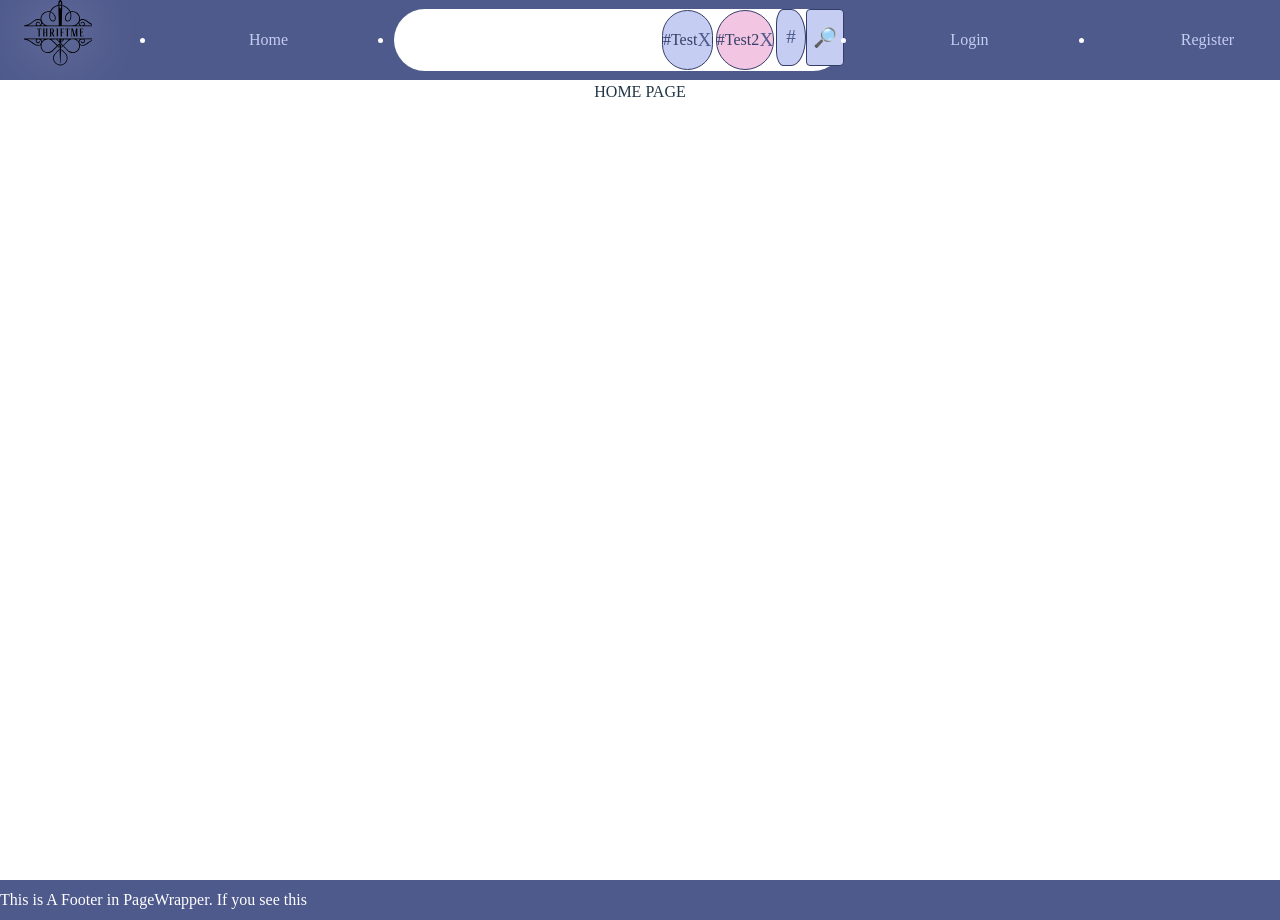
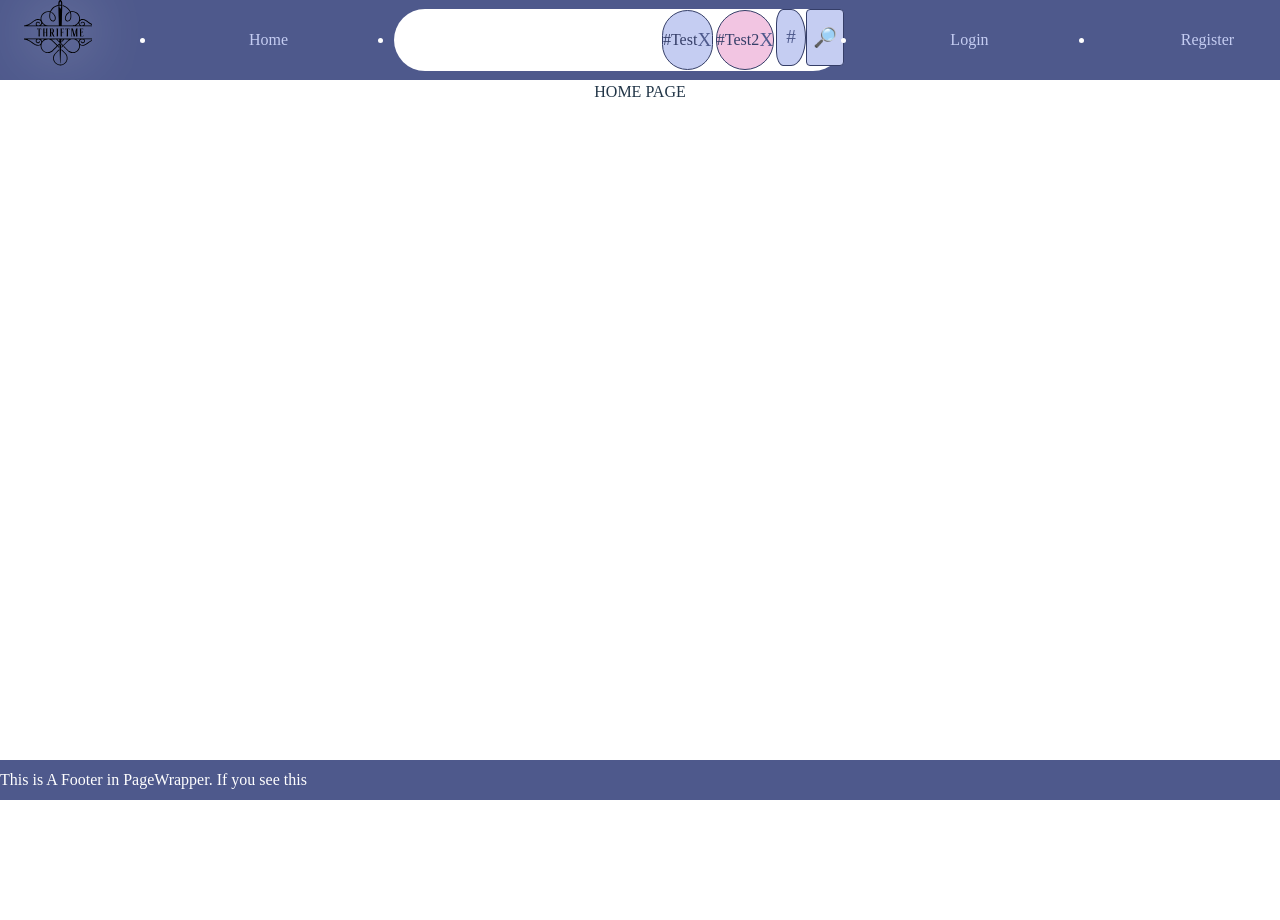
Before and after one commit to AlexcellentArt/ThriftMe, a React (Vite) app: page /home in a window 1280 px wide. Shown: the top 920 px of the page. After the commit the page ends 800 px from the top, so only its background shows below. Built offline with nearby package versions, Linux system fonts and the light colour scheme.

Commit message:
Pagewrapper had main changed to body and then it wrapped in it. React is complaining, might need to fix later.

```diff
--- a/src/components/PageWrapper.jsx
+++ b/src/components/PageWrapper.jsx
@@ -2,16 +2,16 @@ import thriftmeLogo from "/src/assets/ThriftMeLogo.svg";
 import Navigations from "./Navigations";
 function PageWrapper({children}) {
   return (
-    <>
+    <body>
       <header>
         <div>
           <img src={thriftmeLogo} className="logo hover" alt="ThriftMe logo" />
         </div>
         <Navigations/>
       </header>
-      <body>{children}</body>
+      <main>{children}</main>
       <footer>This is A Footer in PageWrapper. If you see this</footer>
-    </>
+    </body>
   );
 }
 
```
